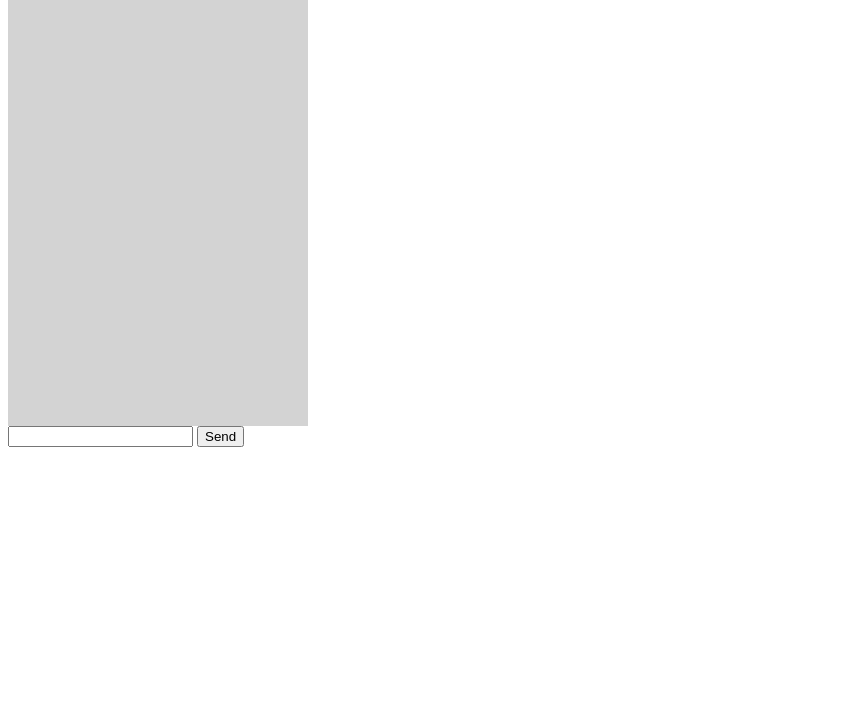
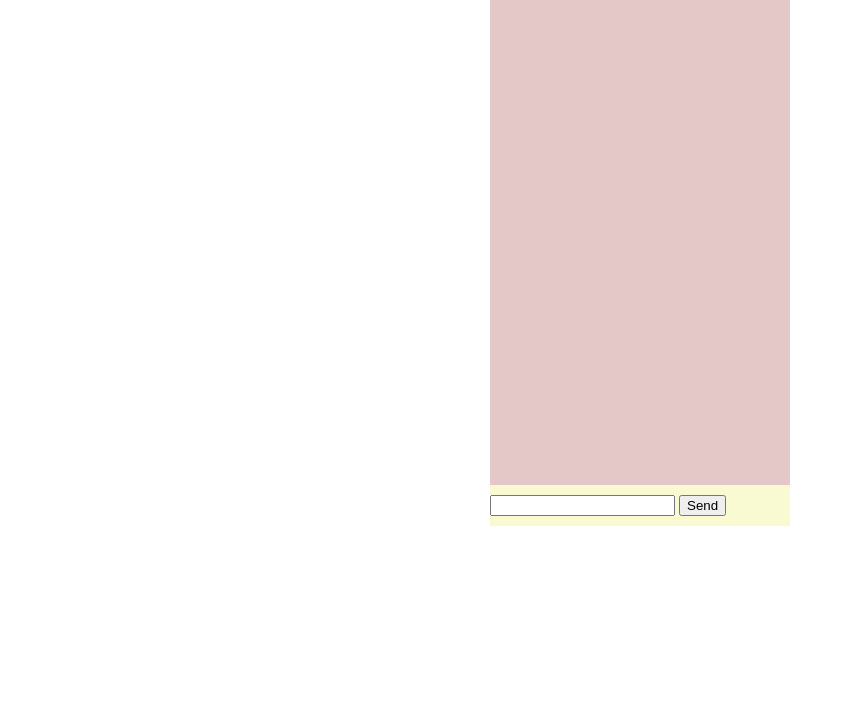
Before and after one commit to aakashthakare/websochat, a website: page frontend/index.html in a window 1280 px wide. Shown: the part 82-800 px from the top of the page, without its empty margins (0-845 px from the left). Drawn offline with Linux system fonts and the light colour scheme.

Commit message:
Add css.

```diff
--- a/frontend/index.html
+++ b/frontend/index.html
@@ -4,12 +4,12 @@
             .chat-wrapper {
                 width: 300px;
                 height: 500px;
-                background: lightgrey;
+                background: rgb(228, 200, 200);
                 overflow: auto;
             }
             .chat {
                 width: 250px;
-                border: 1px solid gray;
+                border: 1px solid rgb(234, 203, 203);
                 height: auto;
                 border-radius: 10px;
                 margin: 5px;
@@ -34,6 +34,23 @@
             .other-user-message {
                 background-color: lightgoldenrodyellow;
                 float: left;
+            }
+            .send-box {
+                padding: 10px 0 10px 0;
+                background: lightgoldenrodyellow;
+                width: 300px;
+            }
+            .ws-chat-title {
+                background: lightcyan;
+                width: 300px;
+                font-size: 30px;
+                font-weight: bold;
+                text-align: center;
+            }
+            .main-wrapper {
+                width: auto;
+                padding-left: calc(50% - 150px);
+                padding-top: 2%;
             }
         </style>
          <script>
@@ -62,13 +79,6 @@
                         const textNode = document.createElement("p");
                         textNode.innerHTML = payload.name + ": " + payload.message + "</br>";
 
-                        if(payload.name == userName) {
-                            textNode.setAttribute("class", "chat current-user-message");
-                        } else {
-                            textNode.setAttribute("class", "chat other-user-message");
-
-                        }
-
                         const upvoteButton = document.createElement("button");
                         upvoteButton.innerHTML = "↑" + `${payload.upvotes}`;
                         upvoteButton.setAttribute("onclick", `sendUpvotes(${payload.chatId})`);
@@ -81,10 +91,17 @@
                         downvoteButton.setAttribute("id", `down-message-${payload.chatId}`);
                         downvoteButton.setAttribute("class", "vote-buttons down-vote-buttons");
 
+                        if(payload.name == userName) {
+                            textNode.setAttribute("class", "chat current-user-message");
+                            downvoteButton.disabled = true;
+                            upvoteButton.disabled = true;
+                        } else {
+                            textNode.setAttribute("class", "chat other-user-message");
+                        }
+
                         textNode.appendChild(upvoteButton);
                         textNode.appendChild(downvoteButton);
                         document.getElementById("chats").appendChild(textNode);
-
                     }
 
                     if(type == "UPDATE_CHAT") {
@@ -152,9 +169,15 @@
         </script>
     </head>
     <body>
-
-        <div id = "chats" class = "chat-wrapper"></div>
-        <input type="text" id = "inputtext"/>
-        <input type="button" id="send" value="Send" onclick="sendChat();">
+        <div class="main-wrapper">
+            <div class="ws-chat-title">
+                WS CHAT APP
+            </div>
+            <div id = "chats" class = "chat-wrapper"></div>
+            <div class="send-box">
+                <input type="text" id = "inputtext"/>
+                <input type="button" id="send" value="Send" onclick="sendChat();">
+            </div>
+        </div>
     </body>
 </html>
```
